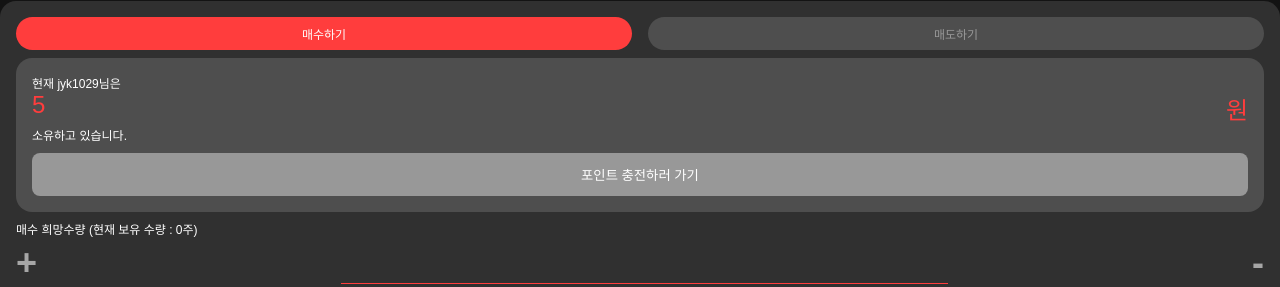
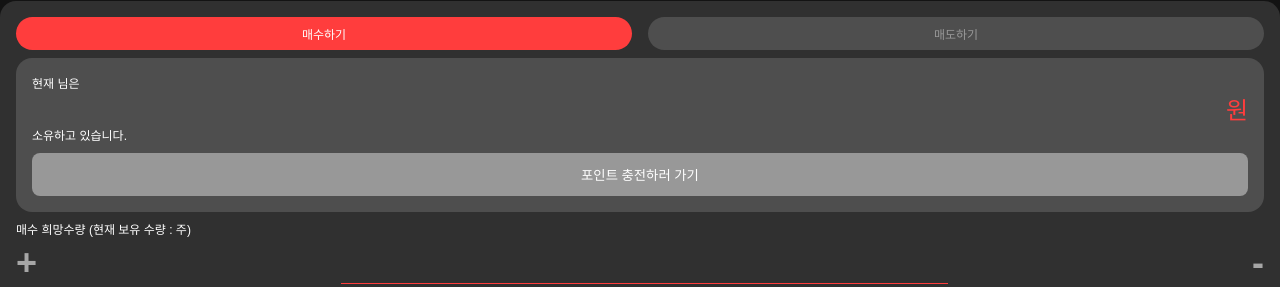
Before and after one commit to Dsm-Hackathon-2024/frontend, a React (Vite) app: page /invest in a window 1280 px wide. Shown: the part 423-710 px from the top of the page. Built offline with nearby package versions, Linux system fonts and the light colour scheme; no server answers; a web font is replaced by a local one.

Commit message:
detail 유저 정보 가져오기

```diff
--- a/src/pages/Details.jsx
+++ b/src/pages/Details.jsx
@@ -4,6 +4,7 @@ import Plot from "react-plotly.js";
 import getStockPrice from "../utils/function/getStockPrice";
 import { useSearchParams } from "react-router-dom/dist";
 import { postStockBuy, postStockSell } from "../utils/apis/invest";
+import { getUserInfo, getUserInvest } from "../utils/apis/user";
 
 const Details = () => {
   const [invest, setInvest] = useState("Buy");
@@ -11,6 +12,8 @@ const Details = () => {
   const [stockInfo, setStockInfo] = useState();
   const [layout, setLayout] = useState();
   const [inputValue, setInputValue] = useState("");
+  const [userInfo, setUserInfo] = useState();
+  const [myInvest, setmyInvest] = useState();
 
   const [searchParams] = useSearchParams();
   const queryName = searchParams.get("name");
@@ -23,7 +26,17 @@ const Details = () => {
       setStockTrace(data.trace);
       setStockInfo(data.info);
     };
+    const getMyPoint = async () => {
+      const { data } = await getUserInfo();
+      setUserInfo(data);
+    };
+    const getMyInvest = async () => {
+      const { data } = await getUserInvest();
+      setmyInvest(data.filter(iv => iv.name === queryName));
+    };
 
+    getMyInvest();
+    getMyPoint();
     getStockData();
   }, []);
 
@@ -171,9 +184,9 @@ const Details = () => {
           </SellButton>
         </ButtonGroup>
         <PointBox>
-          <p>현재 jyk1029님은</p>
+          <p>현재 {userInfo?.name}님은</p>
           <Point invest={invest}>
-            <span>5</span>
+            <span>{userInfo?.points}</span>
             <span>원</span>
           </Point>
           <p>소유하고 있습니다.</p>
@@ -181,7 +194,8 @@ const Details = () => {
         </PointBox>
         <QuantityBox>
           <p>
-            {invest === "Buy" ? "매수" : "매도"} 희망수량 (현재 보유 수량 : 0주)
+            {invest === "Buy" ? "매수" : "매도"} 희망수량 (현재 보유 수량 :{" "}
+            {myInvest?.quantity}주)
           </p>
           <InputContainer>
             <PlusButton onClick={handlePlusClick}>+</PlusButton>
--- a/src/utils/apis/user.js
+++ b/src/utils/apis/user.js
@@ -7,8 +7,12 @@ export const myInfo = async () => {
   return await instance.get(`${router}/rank`);
 };
 
-export const userInfo = async () => {
-  return await instance.get(`${router}/mypage/userinfo`);
+export const getUserInfo = async () => {
+  return await instance.get(`user/mypage/userinfo`);
+};
+
+export const getUserInvest = async () => {
+  return await instance.get(`user/mypage/invest`);
 };
 
 export const signUp = async data => {
```
